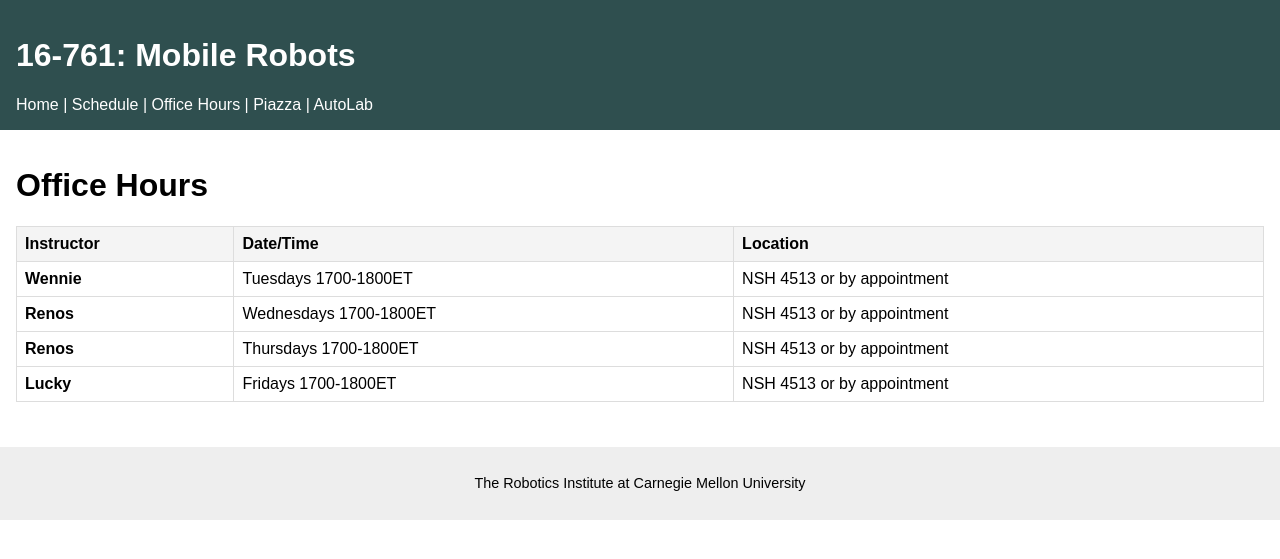
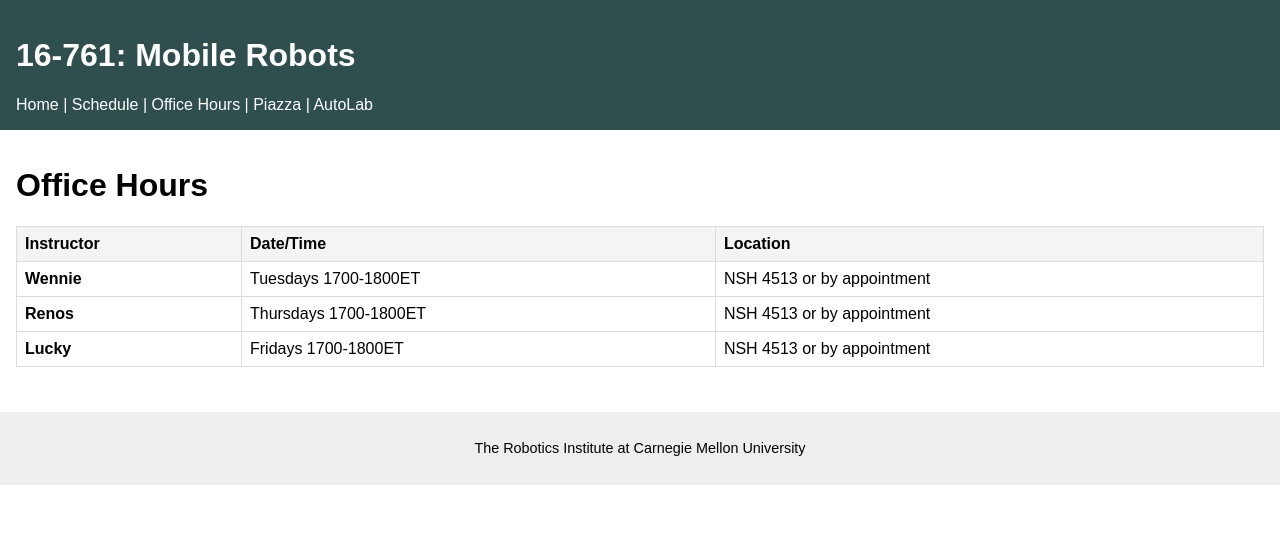
Before and after one commit to mr-cmu/mr-cmu.github.io, a Jekyll site: the page built from office_hours.md, in a window 1280 px wide. Shown: the top 559 px of the page. Built offline with Jekyll 4.4.1, drawn with Linux system fonts in a browser that asks for light colours.

Commit message:
office hours three days a week instead of four

```diff
--- a/office_hours.md
+++ b/office_hours.md
@@ -9,7 +9,6 @@ permalink: /office_hours/
 | Instructor | Date/Time | Location |
 |-----------------|----------------|----------------|
 | **Wennie**   | Tuesdays 1700-1800ET  | NSH 4513 or by appointment  |
-| **Renos**   | Wednesdays 1700-1800ET  | NSH 4513 or by appointment |
 | **Renos**  | Thursdays 1700-1800ET | NSH 4513 or by appointment |
 | **Lucky**    | Fridays 1700-1800ET | NSH 4513 or by appointment|
 |-----------------|----------------|----------------|
```
